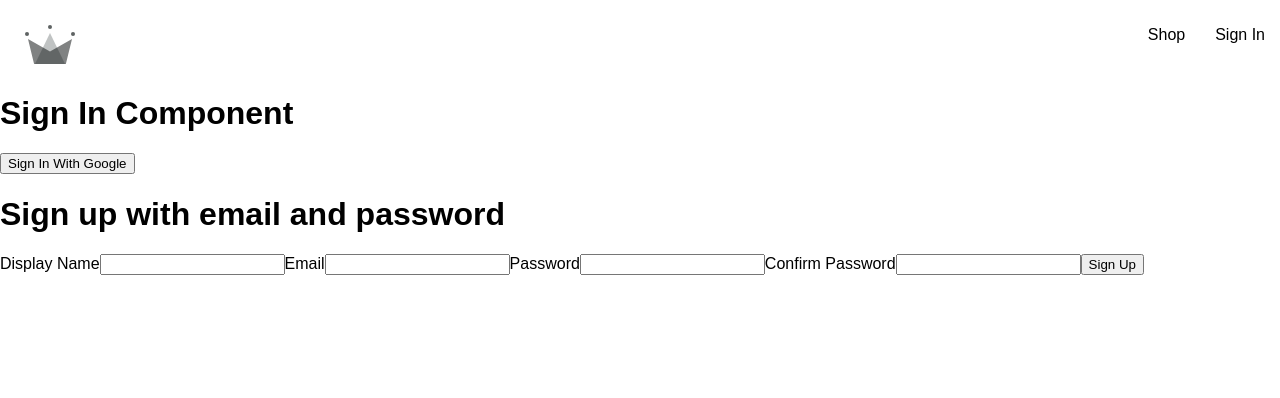
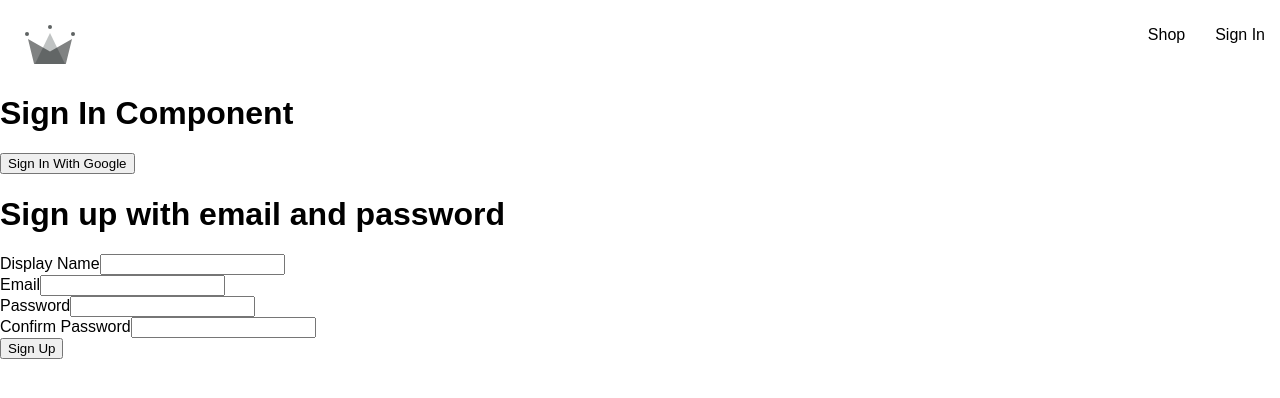
Before and after one commit to Rafat-Web-Developer/crwn-clothing, a React (Create React App) app: page /sign-in in a window 1280 px wide. Shown: the top 398 px of the page. Built offline with nearby package versions, Linux system fonts and the light colour scheme; a web font is replaced by a local one.

Commit message:
Create a form input component

```diff
--- /dev/null
+++ b/src/components/form-input/form-input.component.jsx
@@ -0,0 +1,10 @@
+
+const FormInput = ({label, ...otherProps}) => {
+    return (
+        <div>
+            <label>{label}</label>
+            <input {...otherProps}/>
+        </div>
+    );
+}
+export default FormInput;
--- a/src/components/sign-up-form/sign-up-form.component.jsx
+++ b/src/components/sign-up-form/sign-up-form.component.jsx
@@ -1,5 +1,6 @@
 import { useState } from "react";
 import { createAuthUserWithEmailAndPassword, createUserDocumentFromAuth } from "../../utils/firebase/firebase.utils";
+import FormInput from "../form-input/form-input.component";
 
 const defaultFormField = {
     displayName: "",
@@ -42,17 +43,27 @@
         <div>
             <h1>Sign up with email and password</h1>
             <form onSubmit={handleSubmit}>
-                <label>Display Name</label>
-                <input type="text" onChange={handleChange} name="displayName" value={displayName} required/>
+                <FormInput
+                label="Display Name"
+                type="text"
+                onChange={handleChange}
+                name="displayName"
+                value={displayName}
+                required
+                />
 
-                <label>Email</label>
-                <input type="email" onChange={handleChange} name="email" value={email} required/>
+                <FormInput
+                label="Email"
+                type="email"
+                onChange={handleChange}
+                name="email"
+                value={email}
+                required
+                />
 
-                <label>Password</label>
-                <input type="password" onChange={handleChange} name="password" value={password} required/>
+                <FormInput label="Password" type="password" onChange={handleChange} name="password" value={password} required/>
 
-                <label>Confirm Password</label>
-                <input type="password" onChange={handleChange} name="confirmPassword" value={confirmPassword} required/>
+                <FormInput label="Confirm Password" type="password" onChange={handleChange} name="confirmPassword" value={confirmPassword} required/>
 
                 <button type="submit">Sign Up</button>
             </form>
```
